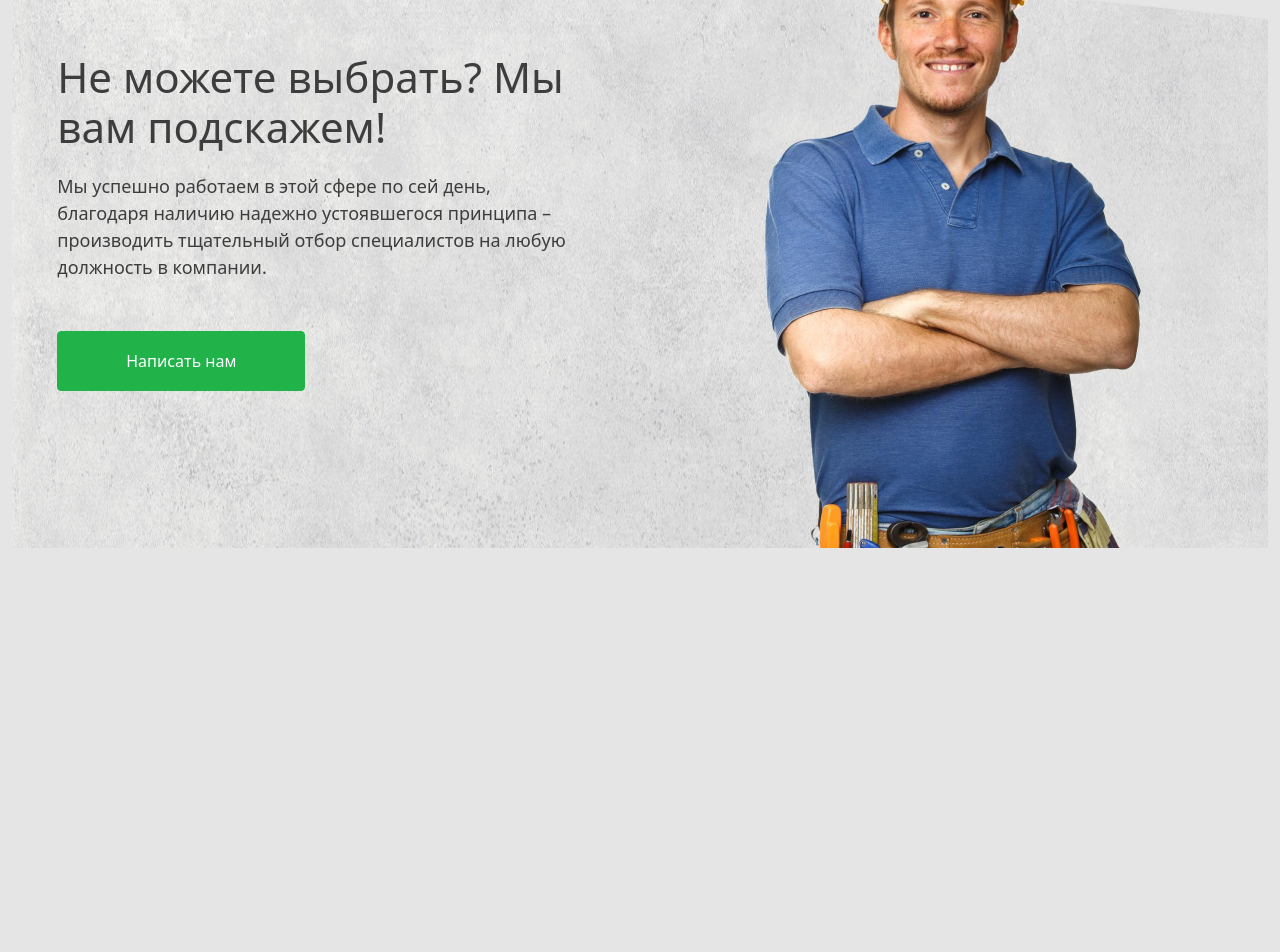
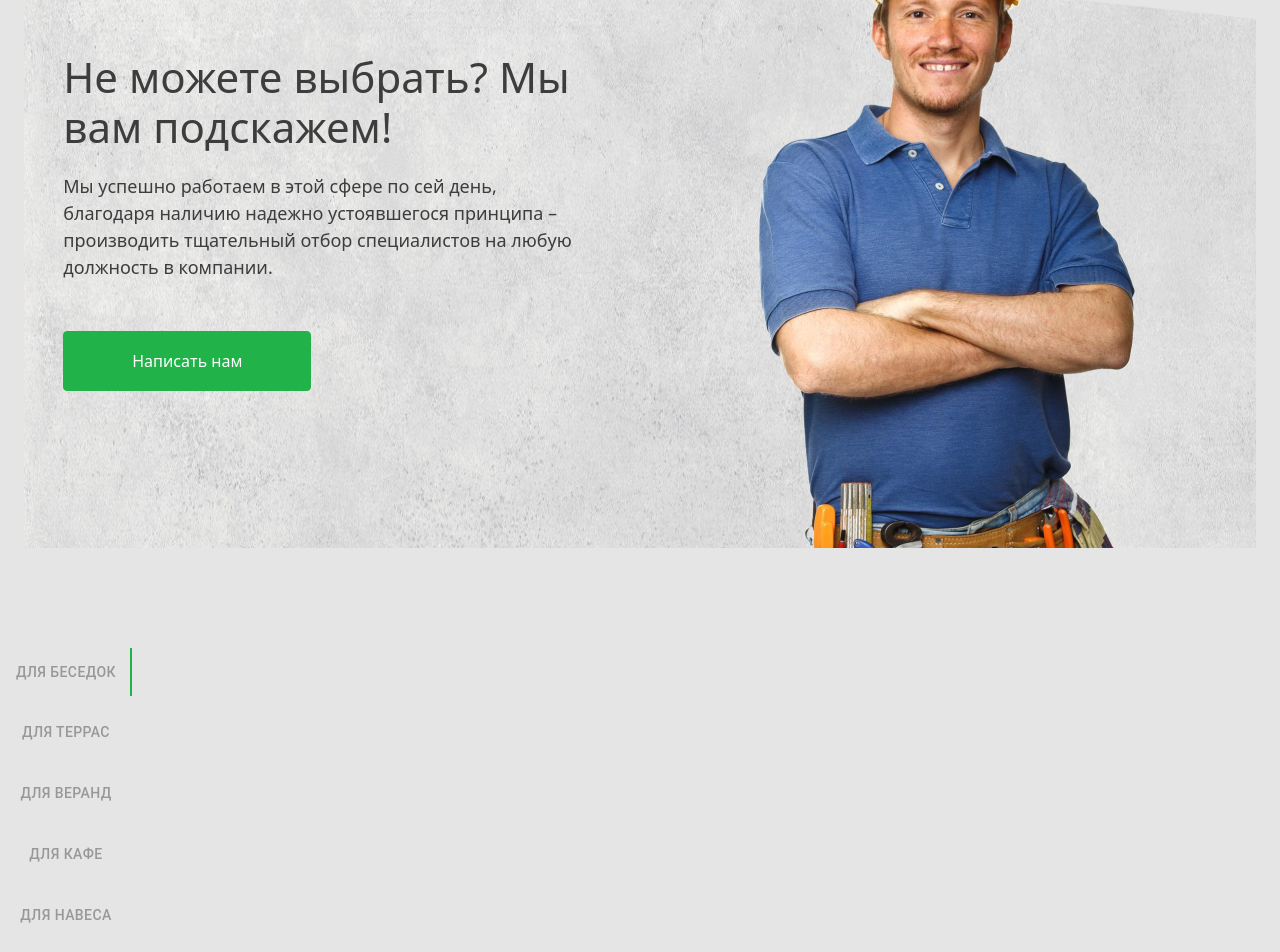
Before and after one commit to RafoBunyatyan/Soft-Windows__Figma, a React (Create React App) app: page / in a window 1280 px wide. Shown: the part 4321-5273 px from the top of the page. Before the commit the page ends 4969 px from the top, so only its background shows below. Built offline with nearby package versions, Linux system fonts and the light colour scheme.

Commit message:
add Where_Installed

```diff
--- a/src/components/AdviseYou/Advise_You.js
+++ b/src/components/AdviseYou/Advise_You.js
@@ -7,8 +7,8 @@ import Rectangle from '../../assets/images/Rectangle_3.png';
 function Advise_You() {
 	return (
 		<>
-			<Container className='advise_container' style={{ margin: '100px auto', maxWidth: '1600px', }}>
-				<Row className='advise_about' style={{}}>
+			<Container className='advise_container' style={{ maxWidth: '1600px', }}>
+				<Row className='advise_about' style={{ margin: '100px auto', maxWidth: '1600px', }}>
 					<Image src={Rectangle} alt='Rectangle!' className='advise_imgRectangle' style={{ height: '661px', }} />
 					<Col className='advise_section' style={{ display: 'flex', justifyContent: 'space-around', marginTop: '-654px', }}>
 						<Col className='advise_block' style={{ maxWidth: '512px', display: 'flex', justifyContent: 'center', alignItems: 'flex-start', flexDirection: 'column', }}>
--- a/src/components/WhereInstalled/Where_Installed.css
+++ b/src/components/WhereInstalled/Where_Installed.css
@@ -0,0 +1,12 @@
+._button:hover {
+  background-color: #e5e5e5 !important;
+  color: #21b24a !important;
+}
+
+.css-10d9dml-MuiTabs-indicator {
+  background-color: #21b24a !important;
+}
+
+.css-1h9z7r5-MuiButtonBase-root-MuiTab-root.Mui-selected:hover {
+  color: #21b24a !important;
+}
--- a/src/components/WhereInstalled/Where_Installed.js
+++ b/src/components/WhereInstalled/Where_Installed.js
@@ -1,22 +1,96 @@
 import React from "react";
 import './Where_Installed.css';
-import { Col, Container, Row, Button, Image } from "react-bootstrap";
+// import { Col, Container, Row, Button, Image } from "react-bootstrap";
+// import Rectangle from '../../assets/images/Rectangle_73.png';
+import Tabs from '@mui/material/Tabs';
+import Tab from '@mui/material/Tab';
+import Typography from '@mui/material/Typography';
+import Box from '@mui/material/Box';
 
-function Where_Installed() {
+// function Where_Installed() {
+// 	return (
+// 		<>
+// 			<Container className='' style={{}}>
+// 				<Row className='' style={{}}>
+// 					<h2 className='' style={{ fontSize: '42px', }}>Куда устанавливаются мягкие окна</h2>
+// 					<Col className='' style={{ marginTop: '40px', }}>
+
+
+// 					</Col>
+// 					<Col className='' style={{}}>
+// 						<Image src={Rectangle} alt="Rectangle!" className='' style={{ maxWidth: '870px', }} />
+// 					</Col>
+// 					<Col className='' style={{ maxWidth: '756px', filter: 'drop-shadow(0px 7.39344px 21.6116px rgba(154, 170, 207, 0.04))', padding: '40px 48px', }}>
+// 						<p className='' style={{ marginBottom: '20px', fontSize: '18px', }}>Мы успешно работаем в этой сфере по сей день, благодаря наличию надежно устоявшегося принципа – производить тщательный отбор специалистов на любую должность в компании. Мы ручаемся за наших сотрудников, они выполняют работу в срок и должным образом.</p>
+// 						<Button className='_button' style={{ backgroundColor: '#21B24A', display: 'flex', flexDirection: 'row', justifyContent: 'center', alignItems: 'center', padding: '21px 56px', border: '1px solid #21B34A', }}>Подробнее</Button>
+// 					</Col>
+// 				</Row>
+// 			</Container>
+// 		</>
+// 	);
+// };
+
+// export default Where_Installed;
+
+import PropTypes from 'prop-types';
+
+function TabPanel(props) {
+	const { children, value, index, ...other } = props;
+
 	return (
-		<>
-			<Container className='' style={{}}>
-				<Row className='' style={{}}>
-					<Col className='' style={{}}>
+		<div
+			role="tabpanel"
+			hidden={value !== index}
+			id={`vertical-tabpanel-${index}`}
+			aria-labelledby={`vertical-tab-${index}`}
+			{...other}
+		>
+			{value === index && (
+				<Box sx={{ p: 3 }}>
+					<Typography>{children}</Typography>
+				</Box>
+			)}
+		</div>
+	);
+}
 
-					</Col>
-					<Col className='' style={{}}>
-
-					</Col>
-				</Row>
-			</Container>
-		</>
-	);
+TabPanel.propTypes = {
+	children: PropTypes.node,
+	index: PropTypes.number.isRequired,
+	value: PropTypes.number.isRequired,
 };
 
-export default Where_Installed;
+function a11yProps(index) {
+	return {
+		id: `vertical-tab-${index}`,
+		'aria-controls': `vertical-tabpanel-${index}`,
+	};
+}
+
+export default function VerticalTabs() {
+	const [value, setValue] = React.useState(0);
+
+	const handleChange = (event, newValue) => {
+		setValue(newValue);
+	};
+
+	return (
+		<Box sx={{ flexGrow: 1, bgcolor: '#e5e5e5', display: 'flex', maxWidth: '1600px', margin: '0 auto', }}>
+			<Tabs
+				orientation="vertical"
+				variant="scrollable"
+				value={value}
+				onChange={handleChange}
+				aria-label="Vertical tabs example"
+				sx={{}}
+				className='' style={{}}
+			>
+				<Tab label="Для беседок" {...a11yProps(0)} className='' style={{ color: '#989898', }} />
+				<Tab label="Для террас" {...a11yProps(1)} className='' style={{ color: '#989898', }} />
+				<Tab label="Для веранд" {...a11yProps(2)} className='' style={{ color: '#989898', }} />
+				<Tab label="Для кафе" {...a11yProps(3)} className='' style={{ color: '#989898', }} />
+				<Tab label="Для навеса" {...a11yProps(4)} className='' style={{ color: '#989898', }} />
+			</Tabs>
+		</Box>
+	);
+}
```
Also changed, not shown: src/assets/images/Rectangle_73.png (added).
